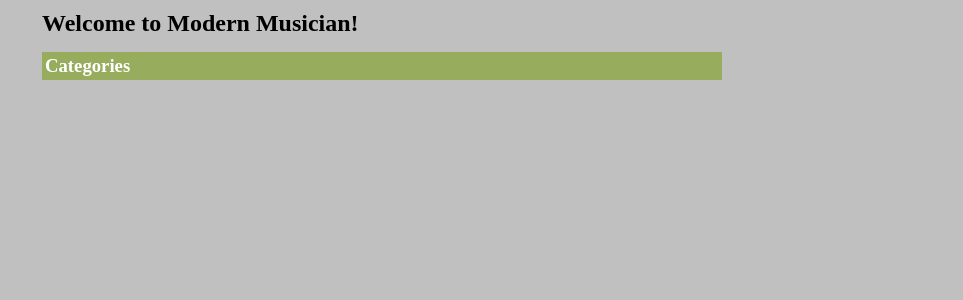
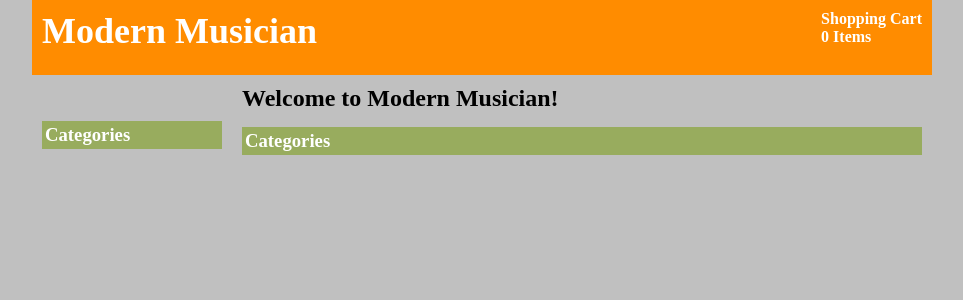
Before and after one commit to duynn9433/ecommerce_django, a Django app: page /catalog/ in a window 1280 px wide. Shown: the top 300 px of the page, without its empty margins (158-1121 px from the left). Run offline with Django 4.2, Linux system fonts and the light colour scheme; data that the repository does not hold is empty.

Commit message:
chapter 4 category list tag

```diff
--- /dev/null
+++ b/catalog/templatetags/catalog_tags.py
@@ -0,0 +1,18 @@
+from django import template
+
+from cart import cart
+from catalog.models import Category
+
+register = template.Library()
+
+
+@register.inclusion_tag("tags/cart_box.html")
+def cart_box(request):
+    cart_item_count = cart.cart_distinct_item_count(request)
+    return {'cart_item_count': cart_item_count}
+
+
+@register.inclusion_tag("tags/category_list.html")
+def category_list(request_path):
+    active_categories = Category.objects.filter(is_active=True)
+    return {'active_categories': active_categories, 'request_path': request_path}
--- a/templates/catalog.html
+++ b/templates/catalog.html
@@ -1,6 +1,6 @@
 {% extends "base.html" %}
 
-{#{% load catalog_tags %}#}
+{% load catalog_tags %}
 {#{% load search_tags %}#}
 
 {% block site_wrapper %}
@@ -10,28 +10,28 @@
         	<div id="noscript">Some parts of {{ site_name }} require Javascript</div>
         	<div id="noscript_padder"></div>
     	</noscript>
-{#		<div id="banner">#}
-{#			<div class="bannerIEPadder">#}
-{#			     <div class="cart_box">#}
-{#			         {% cart_box request %}#}
-{#			     </div>#}
-{#				{{ site_name }}#}
-{#			</div>#}
-{#		</div>#}
+		<div id="banner">
+			<div class="bannerIEPadder">
+			     <div class="cart_box">
+			         {% cart_box request %}
+			     </div>
+				{{ site_name }}
+			</div>
+		</div>
 		<div id="navigation">
 {#			<div class="navIEPadder">#}
 {#			{% include 'tags/navigation.html' %}#}
 {#			</div>#}
 		</div>
 		<div id="middle">
-{#			<div id="sidebar">#}
-{#				<div class="sidebarIEPadder">#}
+			<div id="sidebar">
+				<div class="sidebarIEPadder">
 {#					{% search_box request %}#}
-{#					<br /><br />#}
-{#					{% category_list request.path %}#}
-{#					<br /><br />#}
-{#				</div>#}
-{#			</div>#}
+					<br /><br />
+					{% category_list request.path %}
+					<br /><br />
+				</div>
+			</div>
 			<div id="content">
 			<a name="content"></a>
 				<div class="contentIEPadder">
--- a/templates/catalog/product.html
+++ b/templates/catalog/product.html
@@ -1,7 +1,8 @@
 {% extends "catalog.html" %}
 {% block content %}
     <div class="product_image">
-        <img src="{{ STATIC_URL }}{{ p.image }}" alt="{{ p.name }}"/>
+{#        <img src="{{ STATIC_URL }}{{ p.image }}" alt="{{ p.name }}"/>#}
+        <img src="{{ p.image.url }}" alt="{{ p.name }}"/>
     </div>
     <h1>{{ p.name }}</h1>
     Brand: <em>{{ p.brand }}</em>
--- /dev/null
+++ b/templates/tags/cart_box.html
@@ -0,0 +1,7 @@
+{% with cart_item_count as cart_count %}
+    <a href="{% url 'show_cart' %}">
+        Shopping Cart
+        <br/>
+        {{ cart_count }} Item{{ cart_count|pluralize }}
+    </a>
+{% endwith %}
--- a/templates/tags/category_list.html
+++ b/templates/tags/category_list.html
@@ -1,4 +1,21 @@
+{#<h3>Categories</h3>#}
+{#{% for c in active_categories %}#}
+{#    <a href="{{ c.get_absolute_url }}">{{ c.name }}</a><br/>#}
+{#{% endfor %}#}
+{#{% load ifequal %}#}
 <h3>Categories</h3>
-{% for c in active_categories %}
-    <a href="{{ c.get_absolute_url }}">{{ c.name }}</a><br />
-{% endfor %}
+<ul id="categories">
+    {% with active_categories as cats %}
+        {% for c in cats %}
+            <li>
+                {% if c.get_absolute_url == request_path %}
+{#                    {% ifequal c.get_absolute_url request_path %}#}
+                    {{ c.name }}<br/>
+                {% else %}
+                    <a href="{{ c.get_absolute_url }}" class="category">{{ c.name }}</a><br/>
+                {% endif %}
+{#                {% endifequal %}#}
+            </li>
+        {% endfor %}
+    {% endwith %}
+</ul>
```
Also changed, not shown: media/images/products/thumbnails/zoro.jpg (added).
